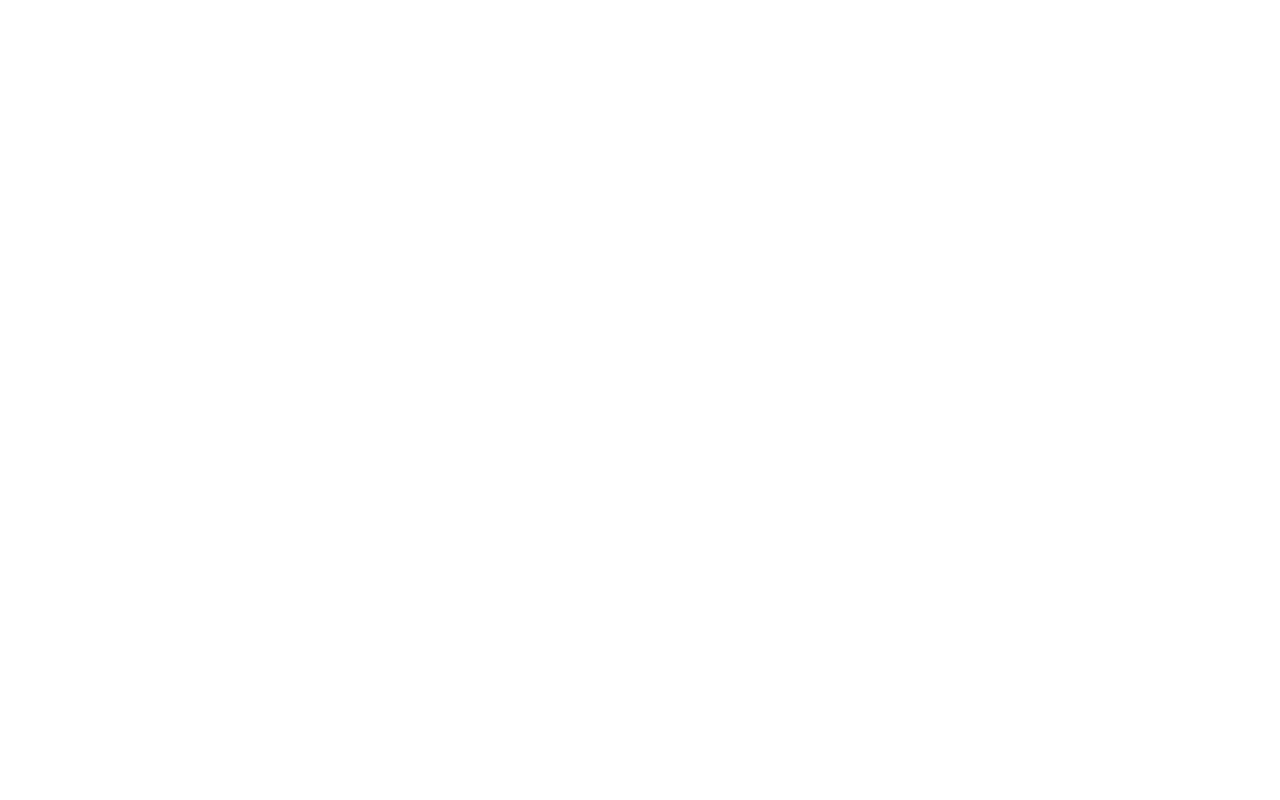
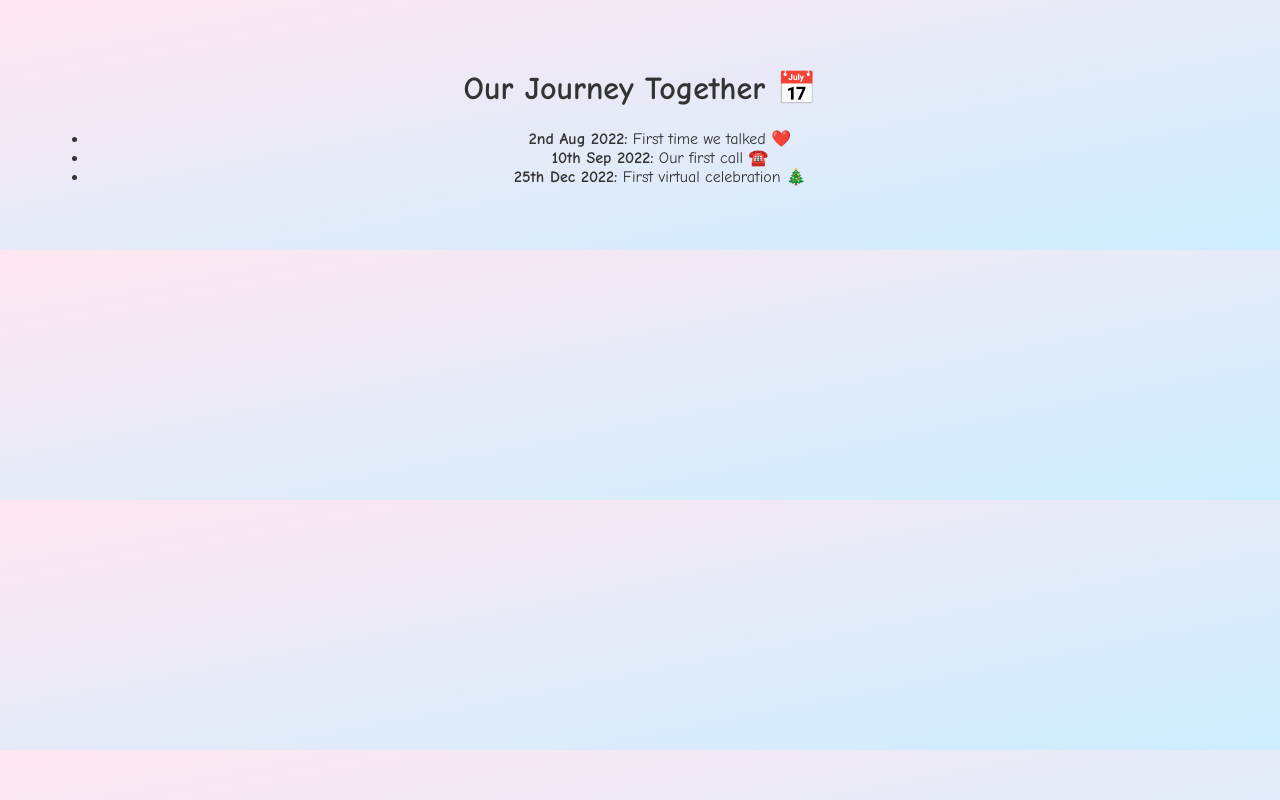
Before and after one commit to Aditya-Shukla-programmer/birthday-, a plain HTML site: page journey.html in a window 1280 px wide. Drawn offline with Linux system fonts and the light colour scheme.

Commit message:
Update journey.html

```diff
--- a/journey.html
+++ b/journey.html
@@ -1 +1,19 @@
-<!-- Our Journey Page -->
+<!DOCTYPE html>
+<html lang="en">
+<head>
+  <meta charset="UTF-8" />
+  <meta name="viewport" content="width=device-width, initial-scale=1.0" />
+  <title>Our Journey</title>
+  <link rel="stylesheet" href="style.css" />
+</head>
+<body>
+  <header><h1>Our Journey Together 📅</h1></header>
+  <main>
+    <ul>
+      <li><strong>2nd Aug 2022:</strong> First time we talked ❤️</li>
+      <li><strong>10th Sep 2022:</strong> Our first call ☎️</li>
+      <li><strong>25th Dec 2022:</strong> First virtual celebration 🎄</li>
+    </ul>
+  </main>
+</body>
+</html><!-- Our Journey Page -->
```
